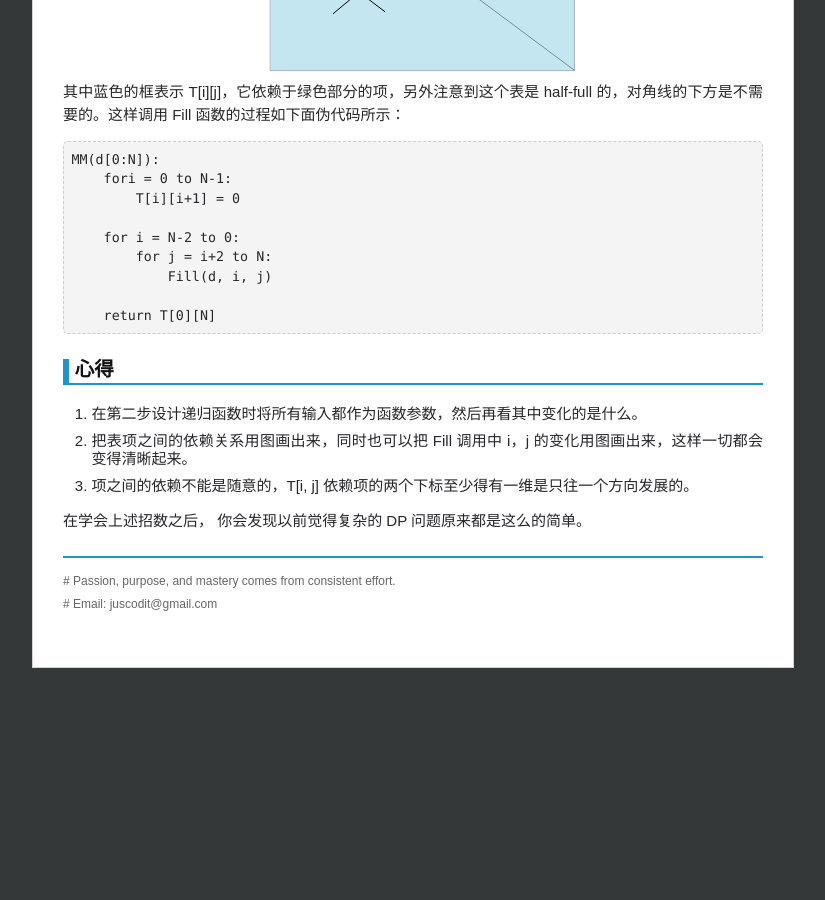
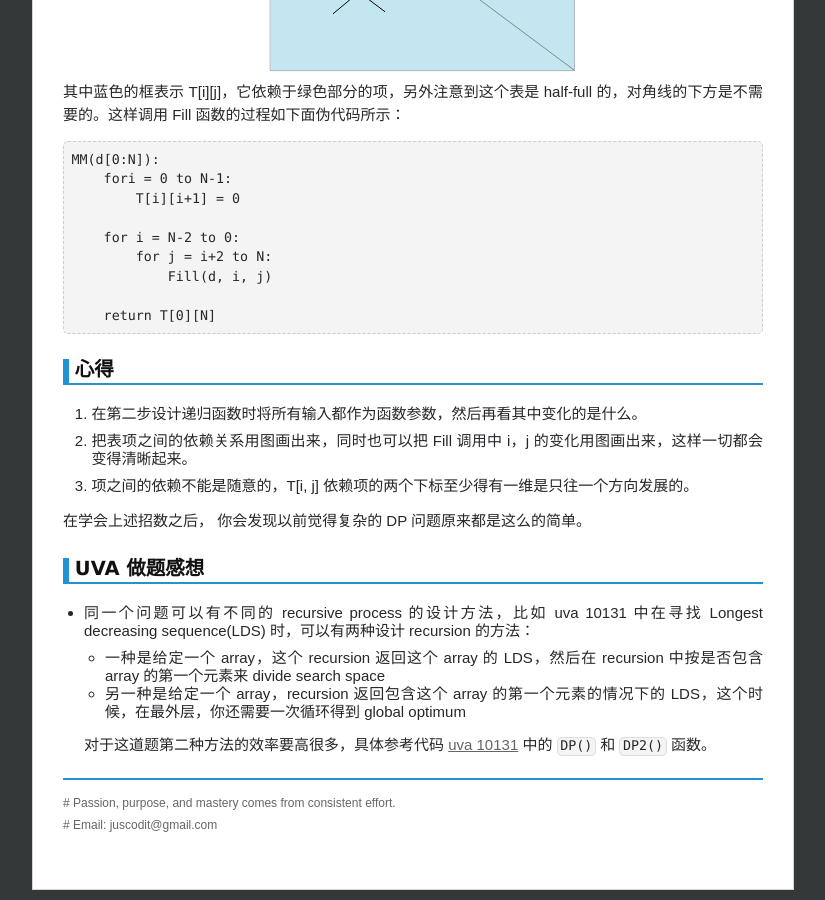
Before and after one commit to chenrushan/chenrushan.github.io, a Jekyll site: the page built from _posts/2014-03-08-nptel-dp.markdown, in a window 1280 px wide and 900 px high, scrolled down 6040 px. Shown: the whole window, without its empty margins (227-1052 px from the left). Built offline with Jekyll 4.4.1, drawn with Linux system fonts in a browser that asks for light colours; Markdown is read by kramdown in place of the engine named in the settings; formulas are drawn with MathJax 3; before the commit the page ends 6718 px from its top, so only the background shows below that.

Commit message:
[dp]: add example of uva 10131

```diff
--- a/_posts/2014-03-08-nptel-dp.markdown
+++ b/_posts/2014-03-08-nptel-dp.markdown
@@ -306,3 +306,12 @@ MM(d[0:N]):
 3. 项之间的依赖不能是随意的，T[i, j] 依赖项的两个下标至少得有一维是只往一个方向发展的。
 
 在学会上述招数之后， 你会发现以前觉得复杂的 DP 问题原来都是这么的简单。
+
+### UVA 做题感想
+
+* 同一个问题可以有不同的 recursive process 的设计方法，比如 uva 10131 中在寻找 Longest decreasing sequence(LDS) 时，可以有两种设计 recursion 的方法：
+
+  * 一种是给定一个 array，这个 recursion 返回这个 array 的 LDS，然后在 recursion 中按是否包含 array 的第一个元素来 divide search space
+  * 另一种是给定一个 array，recursion 返回包含这个 array 的第一个元素的情况下的 LDS，这个时候，在最外层，你还需要一次循环得到 global optimum
+
+  对于这道题第二种方法的效率要高很多，具体参考代码 [uva 10131](https://github.com/juscodit/uva/blob/master/10131_is_bigger_smarter_DP.c) 中的 `DP()` 和 `DP2()` 函数。
```
